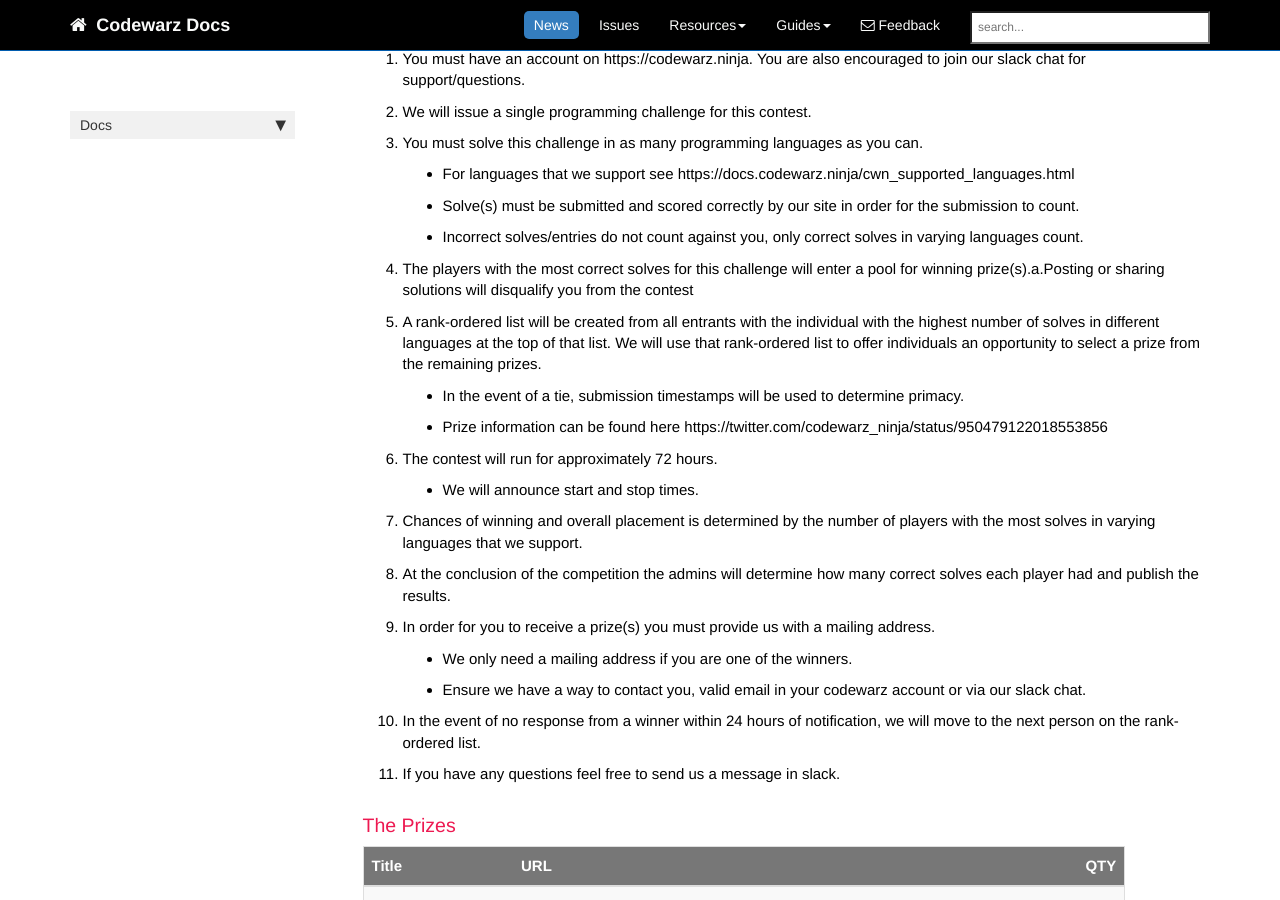
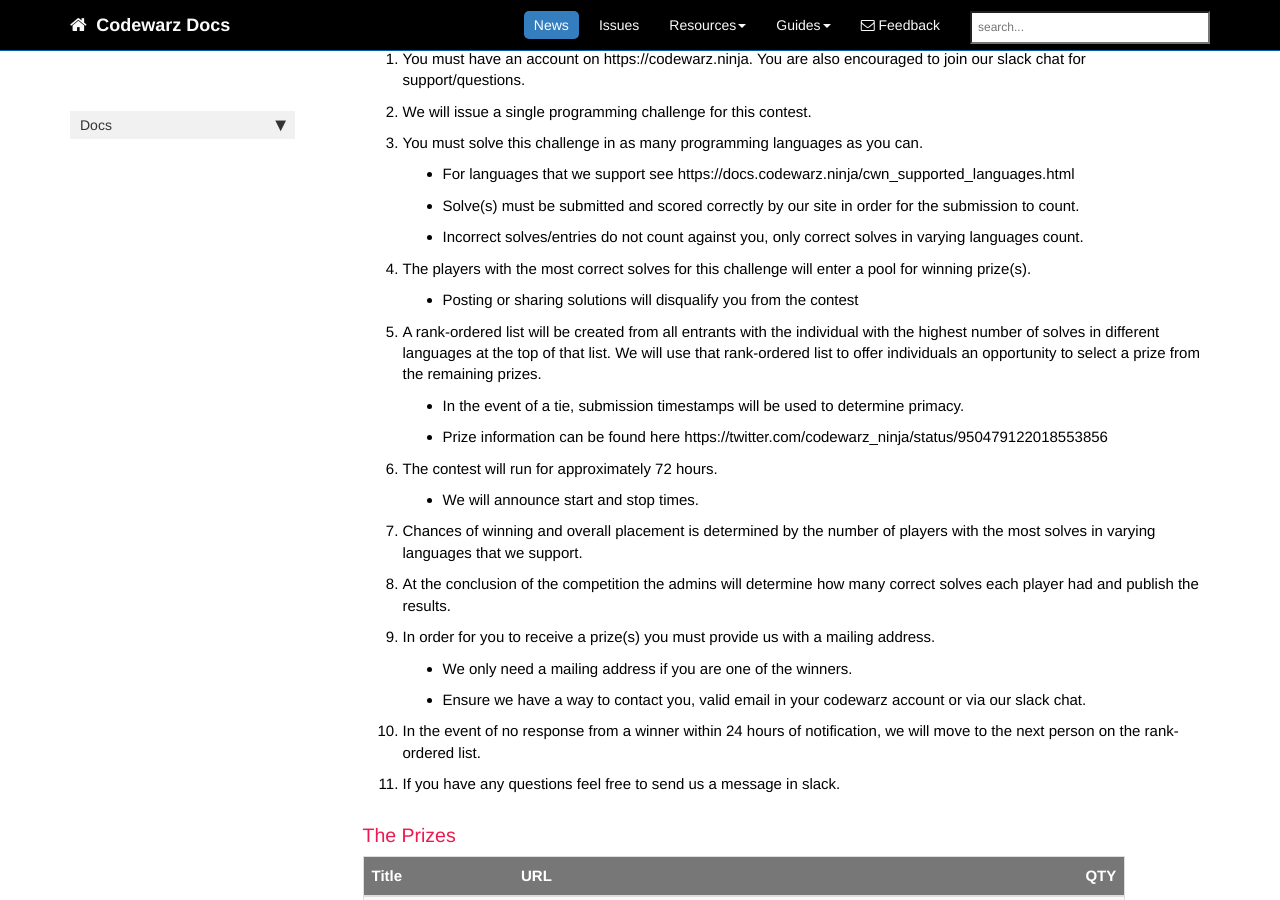
Before and after one commit to codewarz-ninja/runcode-docs.github.io, a Jekyll site: the page built from _posts/2018-01-10-news-post-20180110.md, in a window 1280 px wide and 900 px high, scrolled down 378 px. Built offline with Jekyll 4.4.1, drawn with Linux system fonts in a browser that asks for light colours; nearby versions of some CDN libraries; comment, search, counter and statistics services are not loaded.

Commit message:
more typos :-/

```diff
--- a/_posts/2018-01-10-news-post-20180110.md
+++ b/_posts/2018-01-10-news-post-20180110.md
@@ -19,7 +19,8 @@ and try out your BASH-foo and Scala wizardry.  The supported languages are liste
     * For languages that we support see https://docs.codewarz.ninja/cwn_supported_languages.html
     * Solve(s) must be submitted and scored correctly by our site in order for the submission to count.
     * Incorrect solves/entries do not count against you, only correct solves in varying languages count.
-4. The players with the most correct solves for this challenge will enter a pool for winning prize(s).a.Posting or sharing solutions will disqualify you from the contest
+4. The players with the most correct solves for this challenge will enter a pool for winning prize(s).
+    * Posting or sharing solutions will disqualify you from the contest
 5. A rank-ordered list will be created from all entrants with the individual with the highest number of solves in different languages at the top of that list. We will use that rank-ordered list to offer individuals an opportunity to select a prize from the remaining prizes.
     * In the event of a tie, submission timestamps will be used to determine primacy.
     * Prize information can be found here
```
